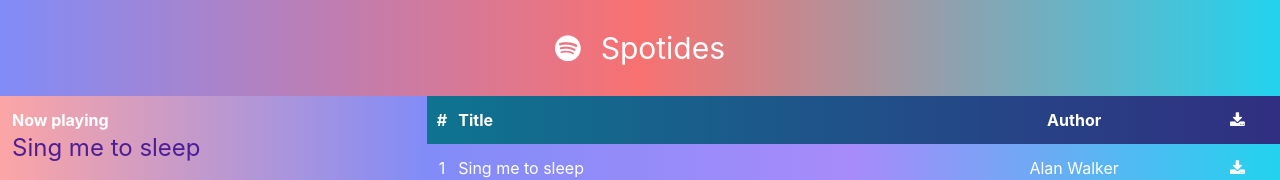
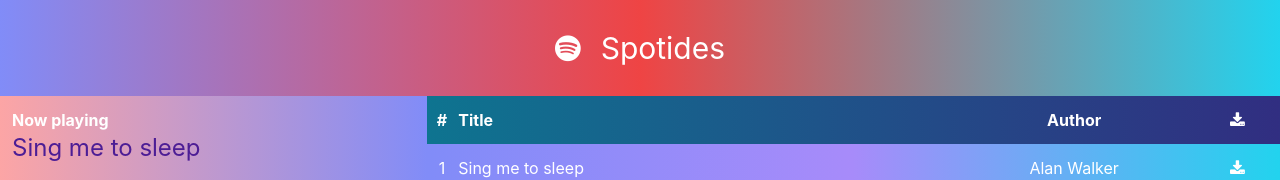
Before and after one commit to nahuythai/spotides, a React (Create React App) app: page / in a window 1280 px wide. Shown: the top 180 px of the page. Built offline with nearby package versions, Linux system fonts and the light colour scheme; no server answers.

Commit message:
make color

```diff
--- a/src/components/Navbar.jsx
+++ b/src/components/Navbar.jsx
@@ -3,7 +3,7 @@ import React from 'react'
 export default function Navbar() {
   return (
     <>
-    <div className='h-24 bg-gradient-to-r from-indigo-400 via-red-400 to-cyan-400 text-white text-center leading-[6rem] text-3xl'>
+    <div className='h-24 bg-gradient-to-r from-indigo-400 via-red-500 to-cyan-400 text-white text-center leading-[6rem] text-3xl'>
     <i className="fa fa-spotify mr-5">
     </i>
     Spotides
```
